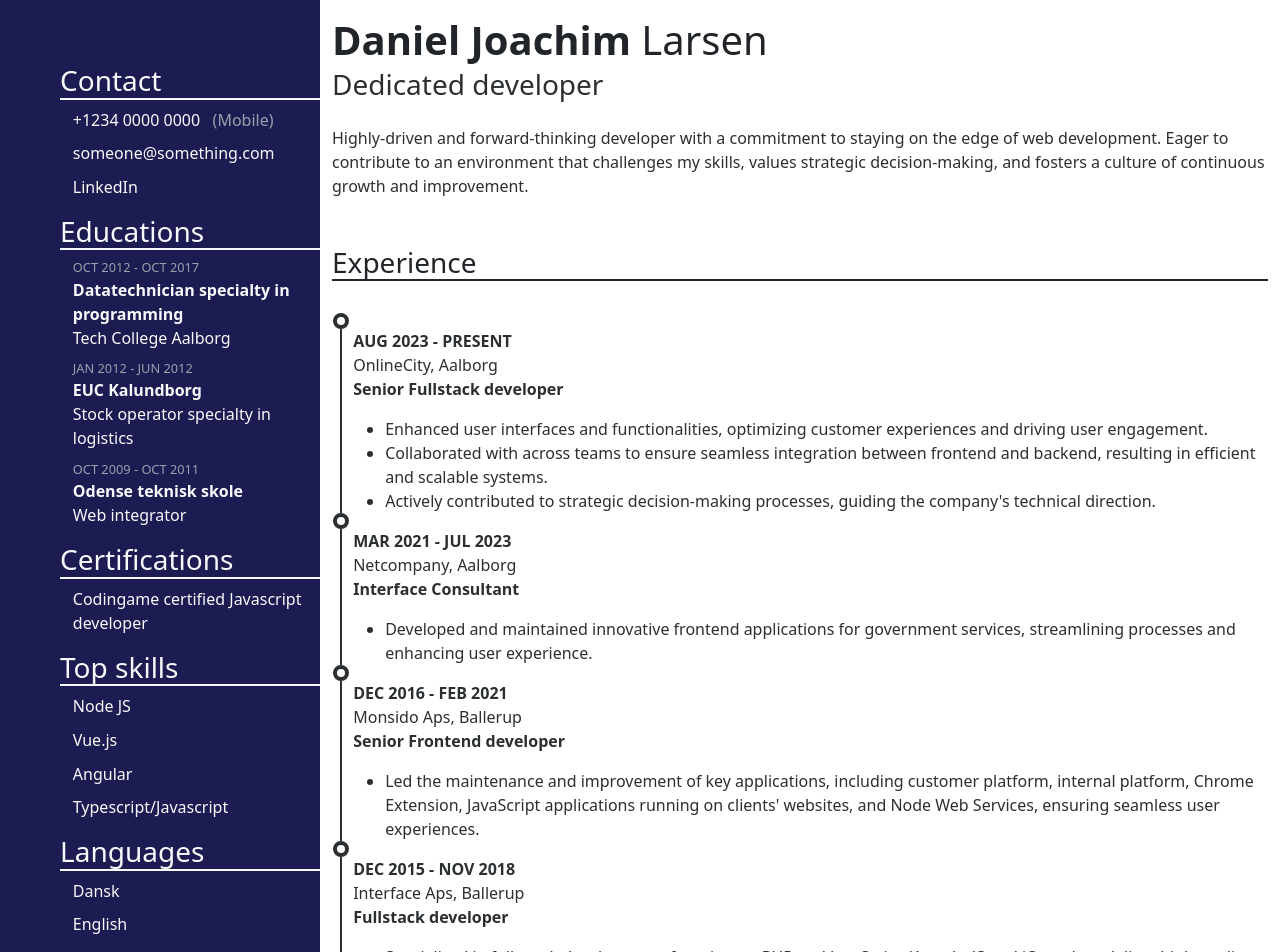
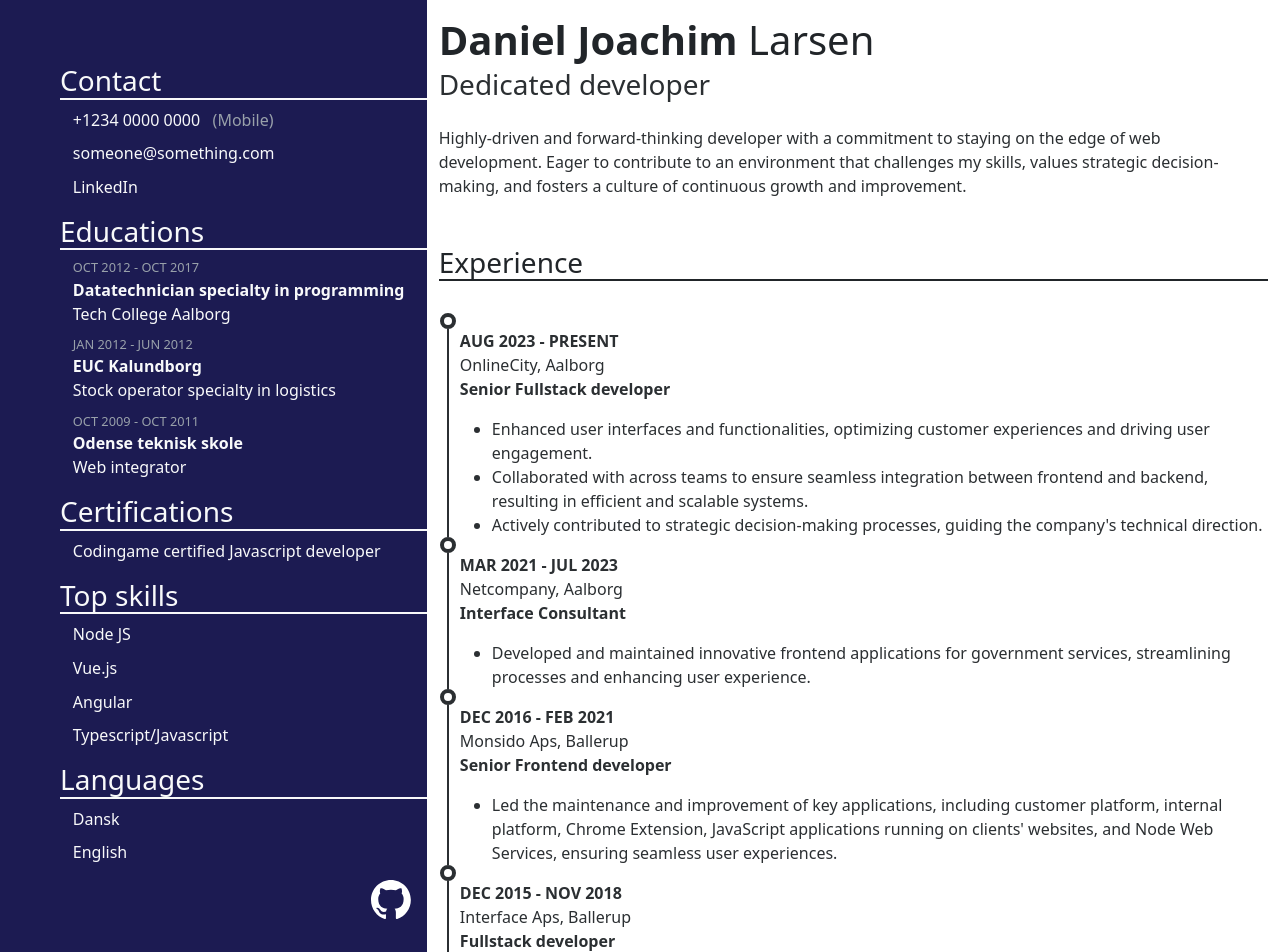
Before and after one commit to danlars/Resume, a Vue app: page / in a window 1280 px wide. Shown: the top 952 px of the page. Built offline with nearby package versions, Linux system fonts and the light colour scheme.

Commit message:
Add github link and start animation

```diff
--- a/src/App.vue
+++ b/src/App.vue
@@ -1,7 +1,7 @@
 <template>
-  <div class="container-fluid h-100">
+  <div class="container-animate container-fluid">
     <div class="row h-100 align-items-stretch">
-      <div class="col-4 col-xl-3 bg-tertiary text-light d-flex flex-column pe-0">
+      <div class="col-4 bg-tertiary text-light d-flex flex-column pe-0">
         <div class="ms-2 ms-md-3 ms-lg-4 ms-xl-5 mt-5 pt-3">
           <h1 class="fw-normal border-bottom border-light border-2 fs-3">
             Contact
@@ -71,9 +71,12 @@
               English
             </li>
           </ul>
+          <div class="d-flex justify-content-end px-3">
+            <a href="https://github.com/danlars/Resume" target="_blank" class="github-referral" />
+          </div>
         </div>
       </div>
-      <div class="col-8 col-xl-9 text-secondary-emphasis">
+      <div class="col-8 text-secondary-emphasis">
         <h1 class="fw-normal mt-3 mb-1 text-dark">
           <span class="fw-semibold">Daniel Joachim</span> Larsen
         </h1>
@@ -139,7 +142,6 @@
 import { computed } from 'vue';
 import {EnvironmentSingleton} from './singletons/environment.singleton';
 import {environmentKey} from './constants/environmentKey.const';
-
 const environment = EnvironmentSingleton.getInstance();
 const mobilePhoneNumber = computed(() => environment.getEnvironmentValue(environmentKey.MOBILE_PHONE_NUMBER));
 const mobilePhoneNumberVisual = computed(() => environment.getEnvironmentValue(environmentKey.MOBILE_PHONE_NUMBER_VISUAL));
@@ -177,4 +179,41 @@ const linkedin = computed(() => environment.getEnvironmentValue(environmentKey.L
     top: -16px;
   }
 }
+
+.github-referral {
+  background-image: var(--github-logo);
+  background-repeat: no-repeat;
+  background-size: contain;
+  display: inline-block;
+  width: 40px;
+  height: 40px;
+
+  &:hover {
+    opacity: .7;
+  }
+}
+
+.container-animate {
+  animation-name: containerAnimate;
+  animation-duration: .6s;
+}
+
+@keyframes containerAnimate {
+  0% {
+    overflow: hidden;
+    width: 80px;
+    margin-top: -100%;
+    height: 100vh;
+  }
+  50% {
+    overflow: initial;
+    width: 80px;
+    margin-top: 0;
+    height: 100vh;
+  }
+  100% {
+    width: 100%;
+    height: 100%;
+  }
+}
 </style>
--- a/src/styles/main.scss
+++ b/src/styles/main.scss
@@ -1,3 +1,6 @@
+:root {
+  --github-logo: url(/github-mark-white.svg);
+}
 
 #app {
   min-height: 100vh;
```
Also changed, not shown: public/github-mark-white.svg (added), public/github-mark.svg (added). Lines whose indentation alone changed are shown as unchanged.
